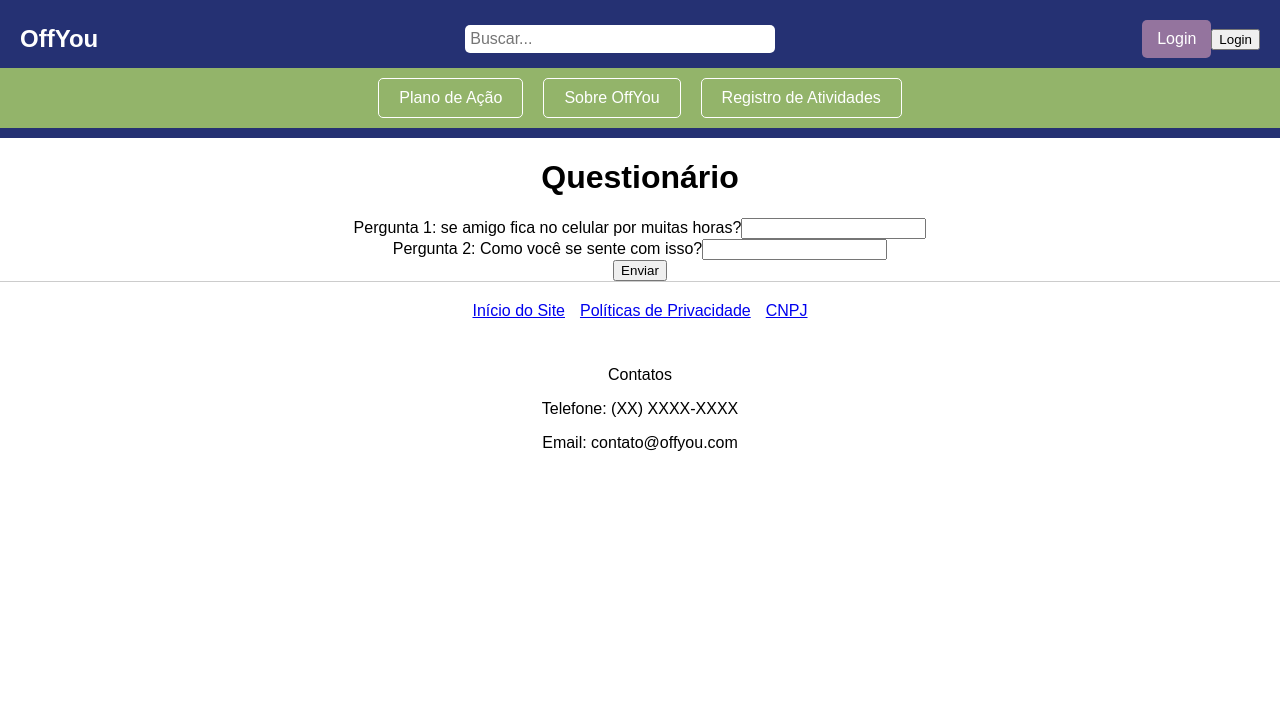
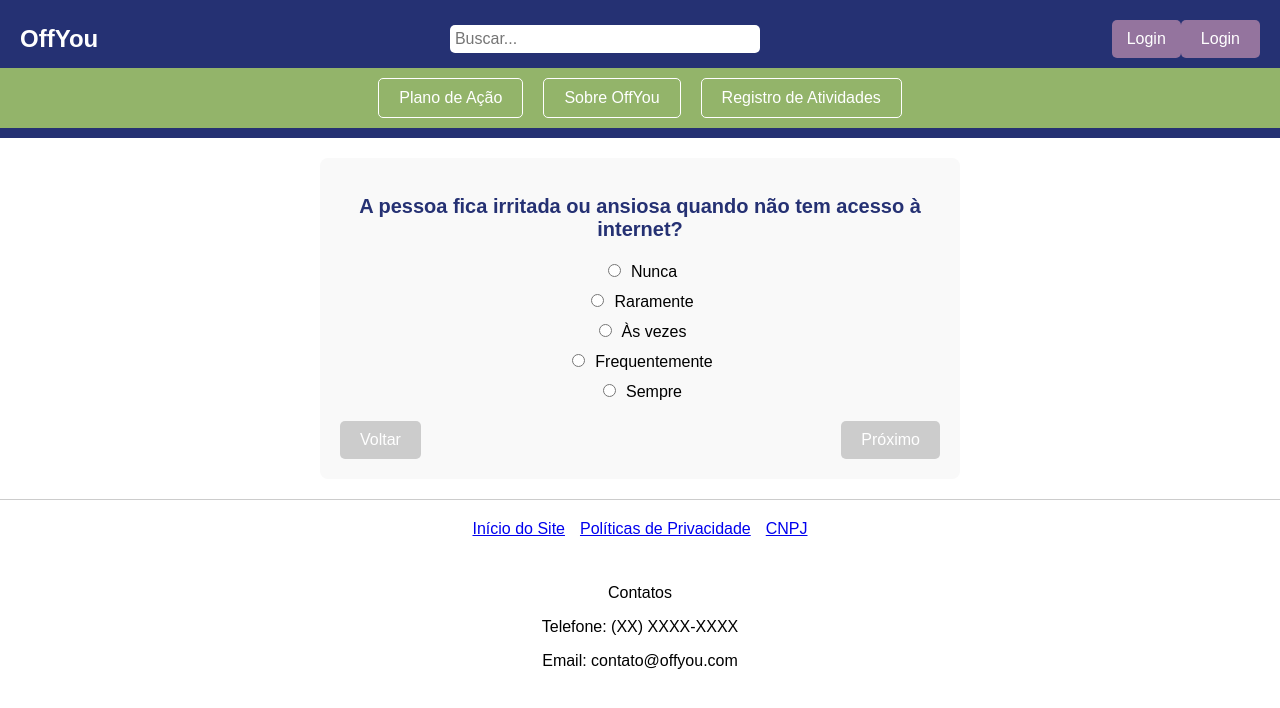
Before and after one commit to estephgermana/off-you, a React (Create React App) app in the folder frontend/: page /questionario in a window 1280 px wide. Shown: the top 708 px of the page. Built offline with nearby package versions, Linux system fonts and the light colour scheme.

Commit message:
questionario

```diff
--- a/frontend/src/pages/Questionario.tsx
+++ b/frontend/src/pages/Questionario.tsx
@@ -1,21 +1,93 @@
 // src/pages/Questionario.tsx
-import React from 'react';
+import React, { useState } from 'react';
+import '../styles/Questionario.css';
+
+const perguntas = [
+    "A pessoa fica irritada ou ansiosa quando não tem acesso à internet?",
+    "A pessoa passa muito mais tempo online do que inicialmente planejava?",
+    "A pessoa deixa de cumprir compromissos (trabalho, escola, tarefas) por estar conectada à internet?",
+    "A pessoa parece precisar de mais tempo online para se sentir satisfeita?",
+    "Você já percebeu que a pessoa tentou reduzir o tempo online e não conseguiu?",
+    "A pessoa evita encontros familiares ou sociais para ficar conectada?",
+    "A pessoa minimiza ou mente sobre o tempo que passa na internet?",
+    "A pessoa recorre à internet quando está triste, ansiosa ou irritada?",
+    "A pessoa mostra sinais de irritação, tristeza ou nervosismo quando está sem internet?",
+    "O uso da internet está prejudicando o desempenho acadêmico, profissional ou social da pessoa?",
+    "A pessoa parece perder a noção do tempo enquanto está online?",
+    "A pessoa prefere interações online em vez de conversas presenciais?",
+    "A pessoa sacrifica horas de sono para ficar conectada?",
+    "A pessoa demonstra preocupação ou ansiedade excessiva quando não pode usar a internet?",
+    "Você já presenciou a pessoa falhar repetidamente em controlar o tempo de conexão?"
+  ];
+
+  const alternativas = ["Nunca", "Raramente", "Às vezes", "Frequentemente", "Sempre"];
 
   const Questionario: React.FC = () => {
+    const [indicePergunta, setIndicePergunta] = useState(0);
+    const [respostas, setRespostas] = useState<number[]>(new Array(perguntas.length).fill(-1)); // -1 significa sem resposta
+    const [mensagemFinal, setMensagemFinal] = useState<string | null>(null);
+
+    const handleResposta = (index: number) => {
+      const newRespostas = [...respostas];
+      newRespostas[indicePergunta] = index;
+      setRespostas(newRespostas);
+    };
+
+    const proximaPergunta = () => {
+      if (respostas[indicePergunta] !== -1) {
+        if (indicePergunta < perguntas.length - 1) {
+          setIndicePergunta(indicePergunta + 1);
+        } else {
+          calcularPontuacao();
+        }
+      }
+    };
+
+    const voltarPergunta = () => {
+      if (indicePergunta > 0) {
+        setIndicePergunta(indicePergunta - 1);
+      }
+    };
+
+    const calcularPontuacao = () => {
+      const pontuacao = respostas.reduce((acc, resposta) => acc + (resposta + 1), 0);
+      let resultado = '';
+      if (pontuacao <= 30) resultado = 'Uso saudável (sem dependência)';
+      else if (pontuacao <= 45) resultado = 'Dependência leve';
+      else if (pontuacao <= 60) resultado = 'Dependência moderada';
+      else resultado = 'Dependência severa';
+      setMensagemFinal(`Sua pontuação foi: ${pontuacao} - ${resultado}`);
+    };
+
     return (
+      <div className="questionario">
+        {mensagemFinal ? (
+          <div className="resultado">
+            <h2>{mensagemFinal}</h2>
+          </div>
+        ) : (
           <div>
-      <h1>Questionário</h1>
-      <form>
-        <div>
-          <label>Pergunta 1: se amigo fica no celular por muitas horas?</label>
-          <input type="text" />
+            <h2>{perguntas[indicePergunta]}</h2>
+            <div className="alternativas">
+              {alternativas.map((alternativa, index) => (
+                <label key={index} className={`alternativa ${respostas[indicePergunta] === index ? 'selecionada' : ''}`}>
+                  <input
+                    type="radio"
+                    name={`pergunta-${indicePergunta}`}
+                    value={index}
+                    checked={respostas[indicePergunta] === index}
+                    onChange={() => handleResposta(index)}
+                  />
+                  {alternativa}
+                </label>
+              ))}
             </div>
-        <div>
-          <label>Pergunta 2: Como você se sente com isso?</label>
-          <input type="text" />
+            <div className="botoes">
+              <button onClick={voltarPergunta} disabled={indicePergunta === 0}>Voltar</button>
+              <button onClick={proximaPergunta} disabled={respostas[indicePergunta] === -1}>Próximo</button>
             </div>
-        <button type="submit">Enviar</button>
-      </form>
+          </div>
+        )}
       </div>
     );
   };
--- /dev/null
+++ b/frontend/src/styles/Questionario.css
@@ -0,0 +1,58 @@
+.questionario {
+    max-width: 600px;
+    margin: 20px auto;
+    padding: 20px;
+    border-radius: 8px;
+    background-color: #f9f9f9;
+  }
+
+  h2 {
+    font-size: 20px;
+    color: #253173;
+    margin-bottom: 20px;
+  }
+
+  .alternativas {
+    margin-bottom: 20px;
+  }
+
+  .alternativa {
+    display: block;
+    margin: 10px 0;
+    font-size: 16px;
+    cursor: pointer;
+  }
+
+  .alternativa input {
+    margin-right: 10px;
+  }
+
+  .alternativa.selecionada {
+    color: #253173;
+  }
+
+  .botoes {
+    display: flex;
+    justify-content: space-between;
+  }
+
+  button {
+    background-color: #94749e;
+    color: white;
+    border: none;
+    padding: 10px 20px;
+    border-radius: 5px;
+    cursor: pointer;
+    font-size: 16px;
+  }
+
+  button:disabled {
+    background-color: #ccc;
+    cursor: not-allowed;
+  }
+
+  .resultado {
+    text-align: center;
+    font-size: 18px;
+    color: #253173;
+  }
```
Lines whose indentation alone changed are shown as unchanged.
